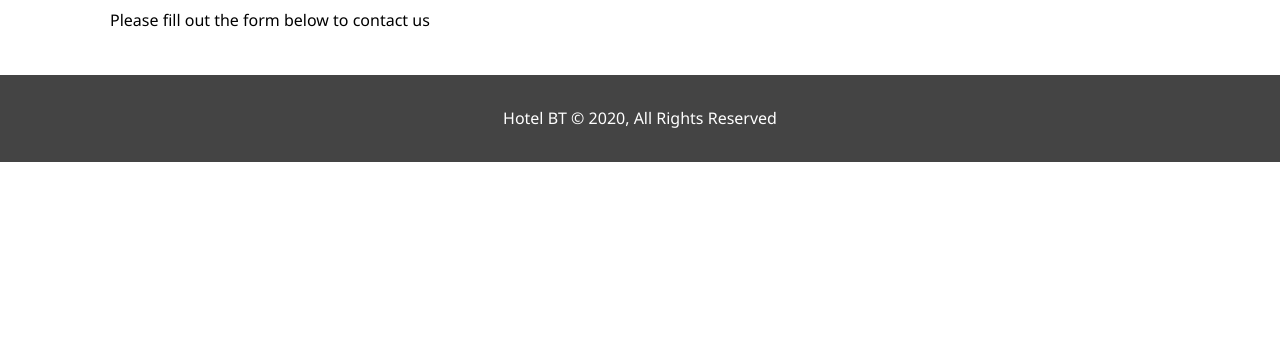
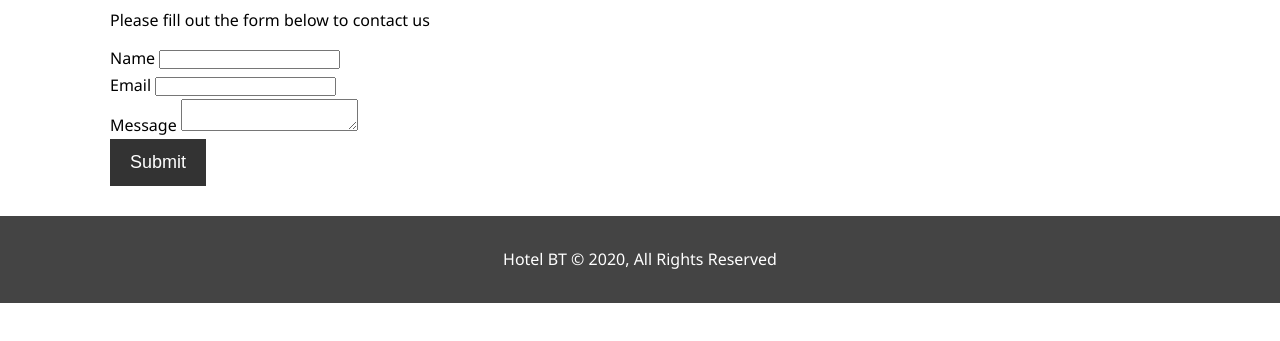
Before and after one commit to dean-hildebrand/hotel-landing-page, a plain HTML site: page contact.html in a window 1280 px wide. Shown: the part 147-488 px from the top of the page. Drawn offline with Linux system fonts and the light colour scheme.

Commit message:
Contact form with inputs

```diff
--- a/contact.html
+++ b/contact.html
@@ -25,6 +25,21 @@
         <div class="container">
             <h1 class="l-heading"><span class="text-primary">Contact</span> Us</h1>
             <p>Please fill out the form below to contact us</p>
+            <form >
+                <div class="form-group">
+                    <label for="name">Name</label>
+                    <input type="text" name="name" id="name">
+                </div>
+                <div class="form-group">
+                    <label for="email">Email</label>
+                    <input type="email" name="email" id="email">
+                </div>
+                <div class="form-group">
+                    <label for="message">Message</label>
+                    <textarea type="text" name="message" id="message"></textarea>
+                </div>
+                <button type="submit" class="btn">Submit</button>
+            </form>
         </div>
     </section>
 
```
